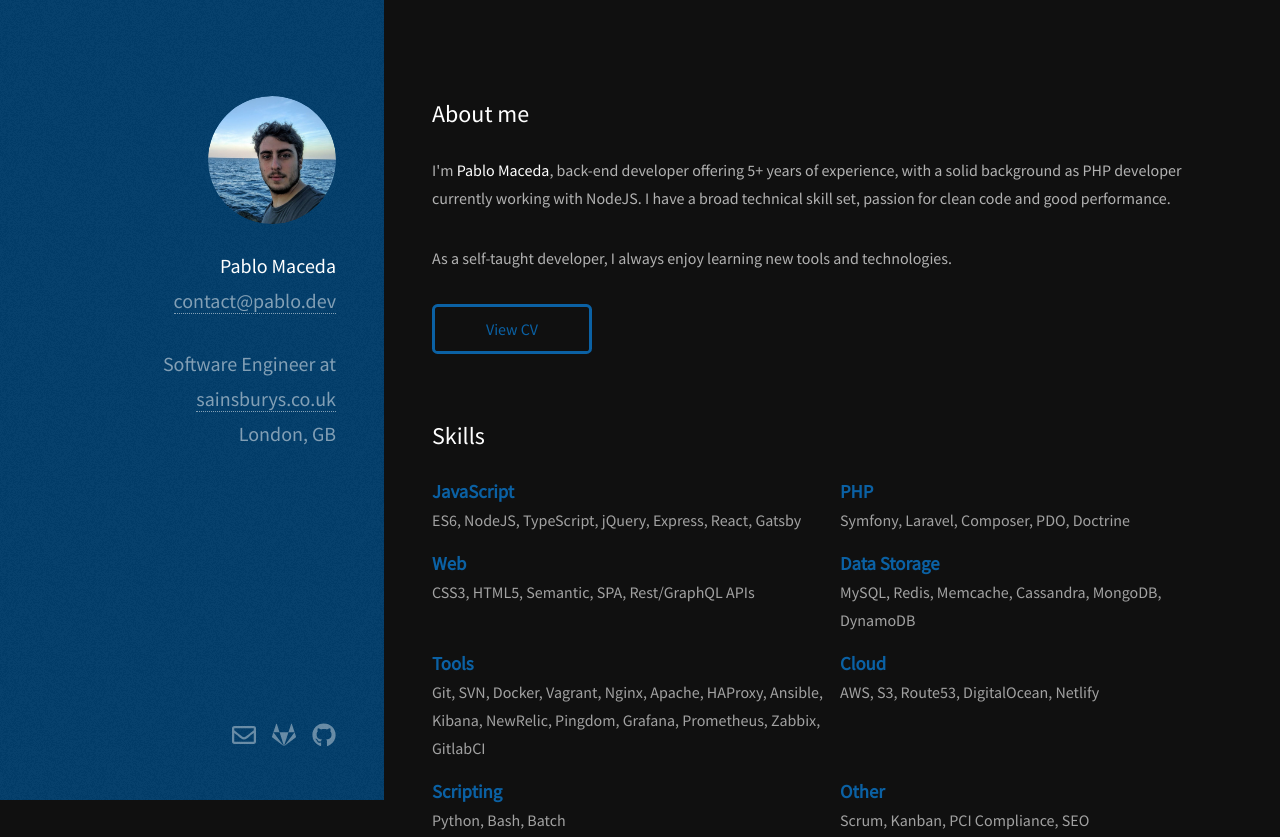
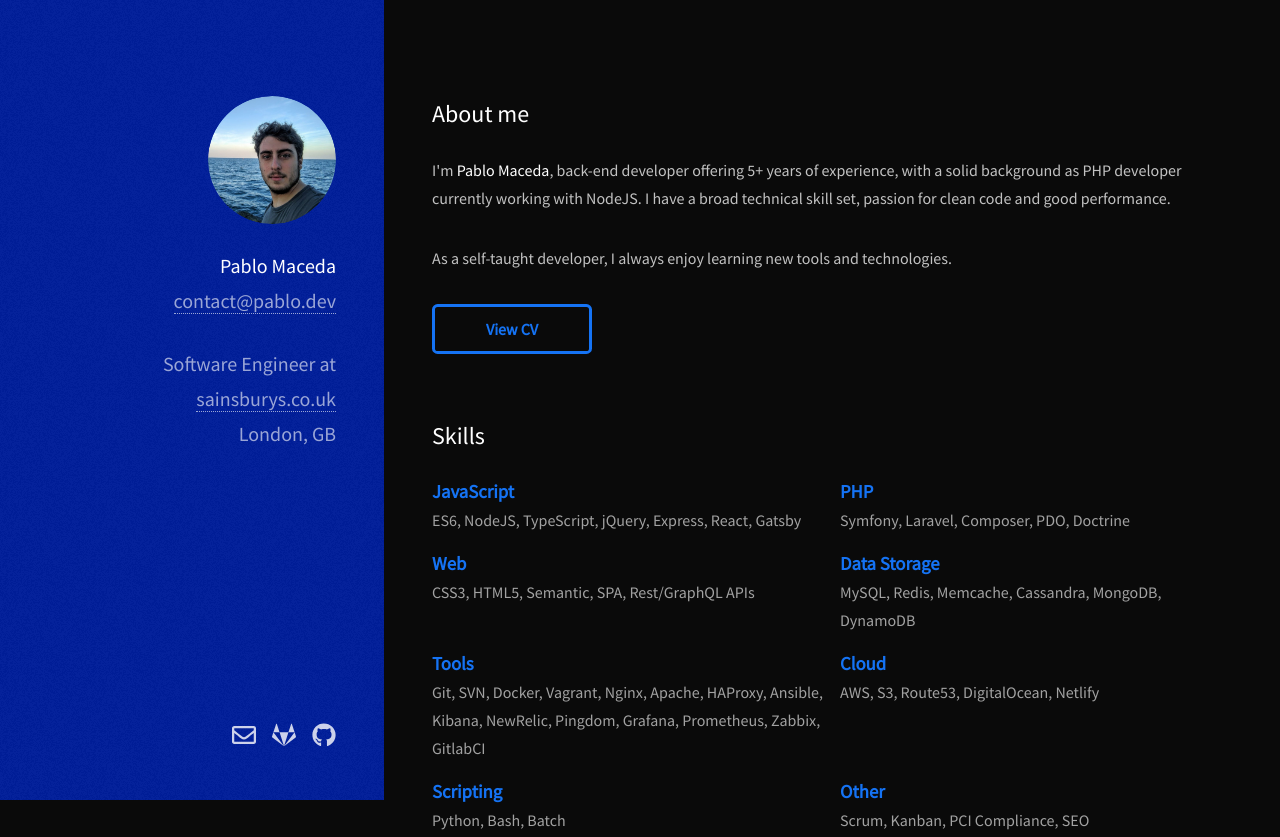
Before and after one commit to meuxx/pablo.dev.old, a Gatsby site: page / in a window 1280 px wide. Shown: the top 837 px of the page. Built offline with nearby package versions, Linux system fonts and the light colour scheme; Gatsby itself is replaced by a stand-in of ours.

Commit message:
New color theme

```diff
--- a/src/components/Avatar.tsx
+++ b/src/components/Avatar.tsx
@@ -6,7 +6,7 @@ const query = graphql`
   query {
     file(relativePath: { eq: "avatar.jpg" }) {
       childImageSharp {
-        fluid(maxWidth: 200, quality: 85, traceSVG: { background: "#033E6B", color: "#080a0e", threshold: 70 }) {
+        fluid(maxWidth: 200, quality: 85, traceSVG: { background: "#001e9a", color: "#080a0e", threshold: 70 }) {
           ...GatsbyImageSharpFluid_withWebp_tracedSVG
         }
       }
--- a/src/styles/styles.ts
+++ b/src/styles/styles.ts
@@ -36,7 +36,7 @@ const Link = styled.a`
   transition: color ${transition} ease-in-out, border-color ${transition} ease-in-out;
   border-bottom: dotted 1px;
   text-decoration: none;
-  color: ${color.accent1.bg};
+  color: ${color.accent.bg};
 `
 
 const Sidebar = styled.header`
@@ -44,11 +44,11 @@ const Sidebar = styled.header`
   flex-direction: column;
   align-items: flex-end;
   justify-content: space-between;
-  background-color: ${color.accent2.bg};
+  background-color: ${color.accent.bg};
   background-attachment: scroll, fixed;
   background-image: url(${backgroundImage});
   background-repeat: repeat;
-  color: ${color.accent2.fg};
+  color: ${color.accent.fg};
   height: 100%;
   left: 0;
   padding: ${math(`${headerPad.default} * 2`)} ${headerPad.default};
@@ -98,14 +98,14 @@ const SidebarMain = styled.div`
 const SidebarTitle = styled.h1`
   font-weight: ${font.weightBold};
 
-  color: ${color.accent2.fg};
+  color: ${color.accent.fg};
   font-size: 1.35em;
   line-height: 1.75em;
   margin: 0;
 
   strong {
     font-weight: ${font.weightBold};
-    color: ${color.accent2.fgBold};
+    color: ${color.fgBold};
   }
 
   @media screen and ${breakpoints.large} {
@@ -135,12 +135,12 @@ const SidebarLink = styled(Link)`
 
   &:hover {
     border-bottom-color: transparent;
-    color: ${color.accent1.fgBold};
+    color: ${color.fgBold};
     text-decoration: none;
   }
 `
 
-const SidebarFooter = styled.footer`
+const SidebarFooter = styled.div`
   bottom: auto;
   left: auto;
   position: relative;
@@ -181,14 +181,14 @@ const SidebarIconLink = styled.a`
   font-size: 1.5em;
   border-bottom: none;
   position: relative;
-  color: ${color.accent2.fgLight};
+  color: ${color.accent.fgLight};
 
   > span {
     display: none;
   }
 
   &:hover {
-    color: ${color.accent1.fgBold};
+    color: ${color.fgBold};
   }
 `
 
@@ -221,7 +221,7 @@ const Section = styled.section`
 const SectionHeader = styled.header`
   h1,
   h2 {
-    color: ${color.accent2.fgBold};
+    color: ${color.fgBold};
     font-weight: ${font.weightBold};
   }
 
@@ -248,11 +248,11 @@ const Button = styled.a`
   transition: background-color ${transition} ease-in-out, color ${transition} ease-in-out, border-color 0.2s ease-in-out;
   background-color: transparent;
   border-radius: ${size.borderRadius};
-  border: solid 3px ${color.accent1.bg};
-  color: ${color.accent1.bg};
+  border: solid 3px ${color.accent.fgBold};
+  color: ${color.accent.fgBold};
   cursor: pointer;
   display: inline-block;
-  font-weight: ${font.weightBold};
+  font-weight: bold;
   height: calc(2.75em + 6px);
   line-height: 2.75em;
   min-width: 10em;
@@ -262,11 +262,11 @@ const Button = styled.a`
   white-space: nowrap;
 
   &:hover {
-    background-color: ${transparentize(0.9, color.accent2.bg)};
+    background-color: ${transparentize(0.8, color.accent.bg)};
   }
 
   &:active {
-    background-color: ${transparentize(0.9, color.accent1.bg)};
+    background-color: ${transparentize(0.6, color.accent.bg)};
   }
 `
 
@@ -305,13 +305,13 @@ const Avatar = styled(GatsbyImg)`
 
 const Experience = styled.article`
   h3 {
-    color: ${color.accent2.fgBold};
+    color: ${color.accent.fgBold};
     font-weight: ${font.weightBold};
     font-size: 1.25em;
     line-height: 1.5em;
 
     strong {
-      color: ${color.accent1.bg};
+      color: ${color.accent.fgBold};
       font-weight: ${font.weightBold};
       float: right;
     }
@@ -336,7 +336,7 @@ const SkillSetWrapper = styled.div`
 
 const SkillSetTitle = styled.h3`
   margin: 0;
-  color: ${color.accent1.bg};
+  color: ${color.accent.fgBold};
 `
 
 export {
--- a/src/styles/theme.ts
+++ b/src/styles/theme.ts
@@ -1,21 +1,14 @@
 const color = {
-  bg: '#101010',
+  bg: '#0A0A0A',
   fg: '#a2a2a2',
   fgBold: '#ffffff',
-  fgLight: '#b2b2b2',
+  fgLight: '#c2c2c2',
 
-  accent1: {
-    bg: '#0B61A4',
-    fg: 'mix(#0B61A4, #ffffff, 25%)',
-    fgBold: '#ffffff',
-    fgLight: 'mix(#0B61A4, #ffffff, 40%)',
-  },
-
-  accent2: {
-    bg: '#033E6B',
-    fg: 'rgba(255,255,255,0.5)',
-    fgBold: '#ffffff',
-    fgLight: 'rgba(255,255,255,0.4)',
+  accent: {
+    bg: '#001e9a',
+    fg: 'rgba(255,255,255,0.6)',
+    fgBold: '#1573F4',
+    fgLight: 'rgba(255,255,255,0.8)',
   },
 }
 
```
